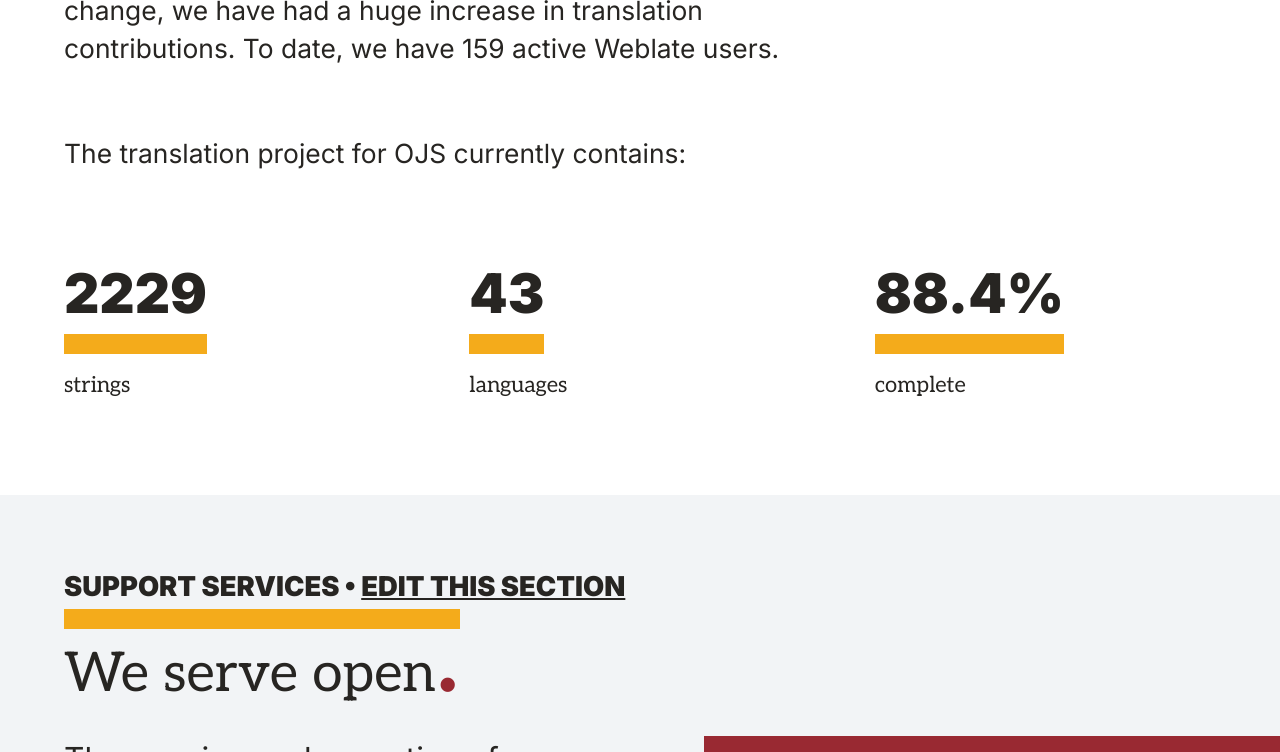
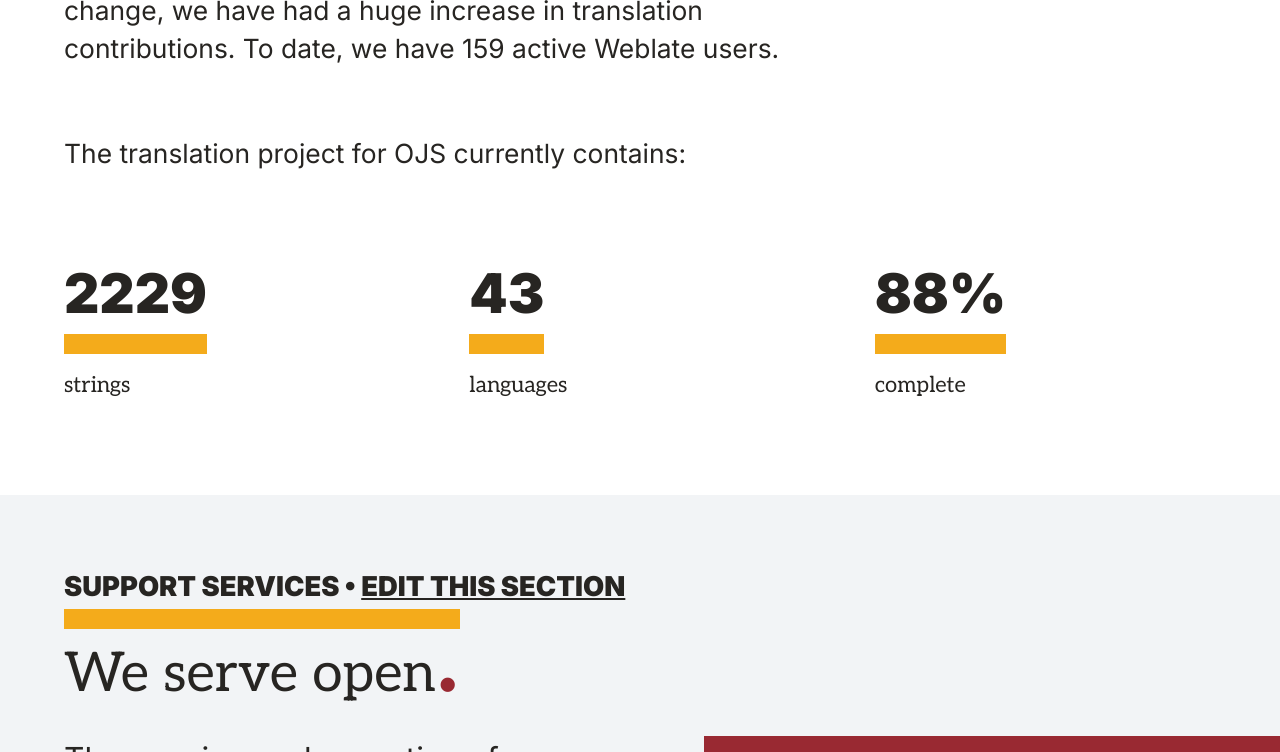
Before and after one commit to sssoz/pkp-annual-report, a Jekyll site: the page built from index.md, in a window 1280 px wide and 900 px high, scrolled down 12038 px, cut to the strip 0-752 px from the top of the window. Built offline with Jekyll 4.4.1, drawn with Linux system fonts in a browser that asks for light colours.

Commit message:
Update development.yml

```diff
--- a/_data/development.yml
+++ b/_data/development.yml
@@ -6,4 +6,4 @@ translation:
   value: 43
 
 - label: complete
-  value: "88.4%"
+  value: "88%"
```
